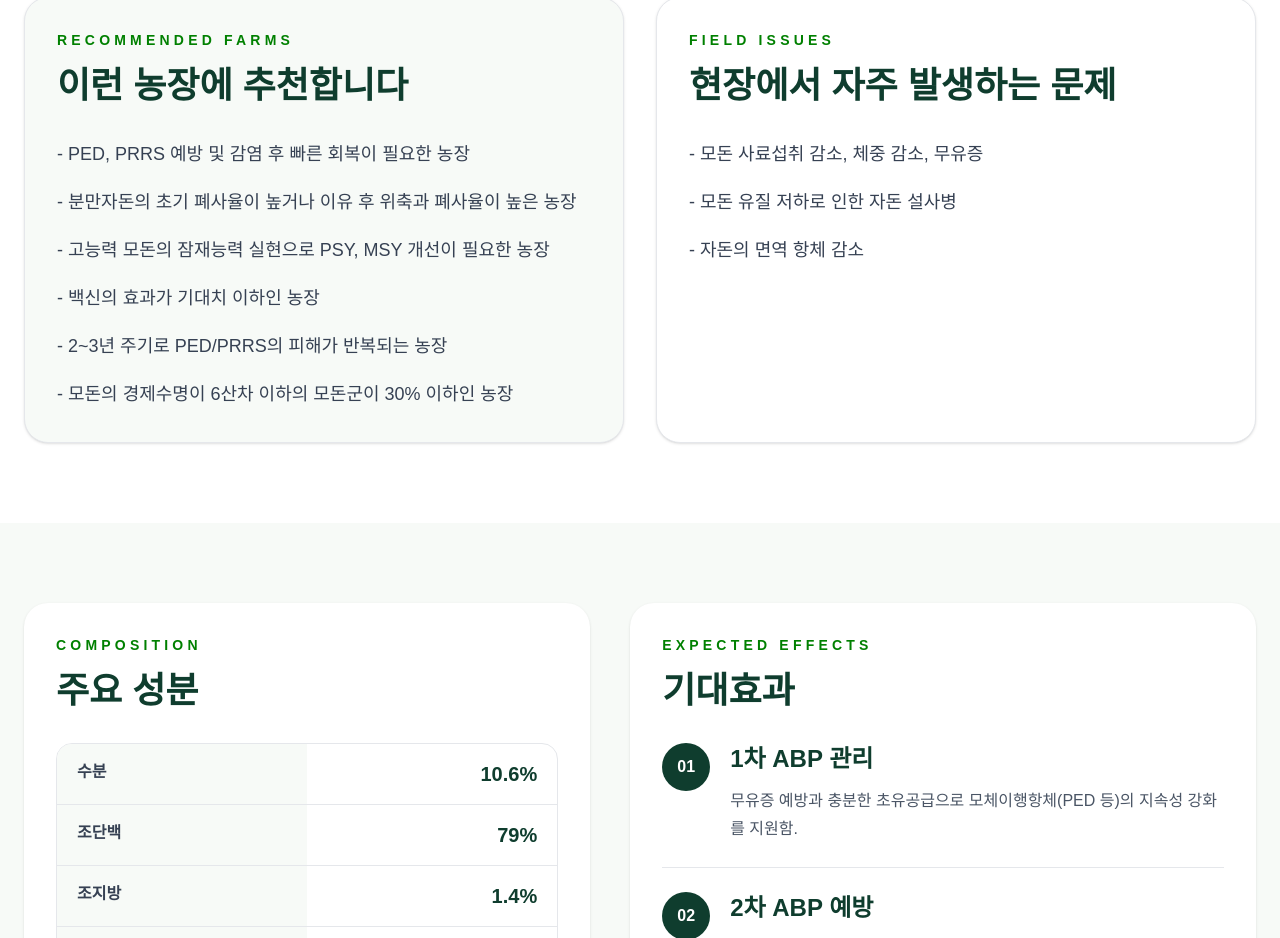
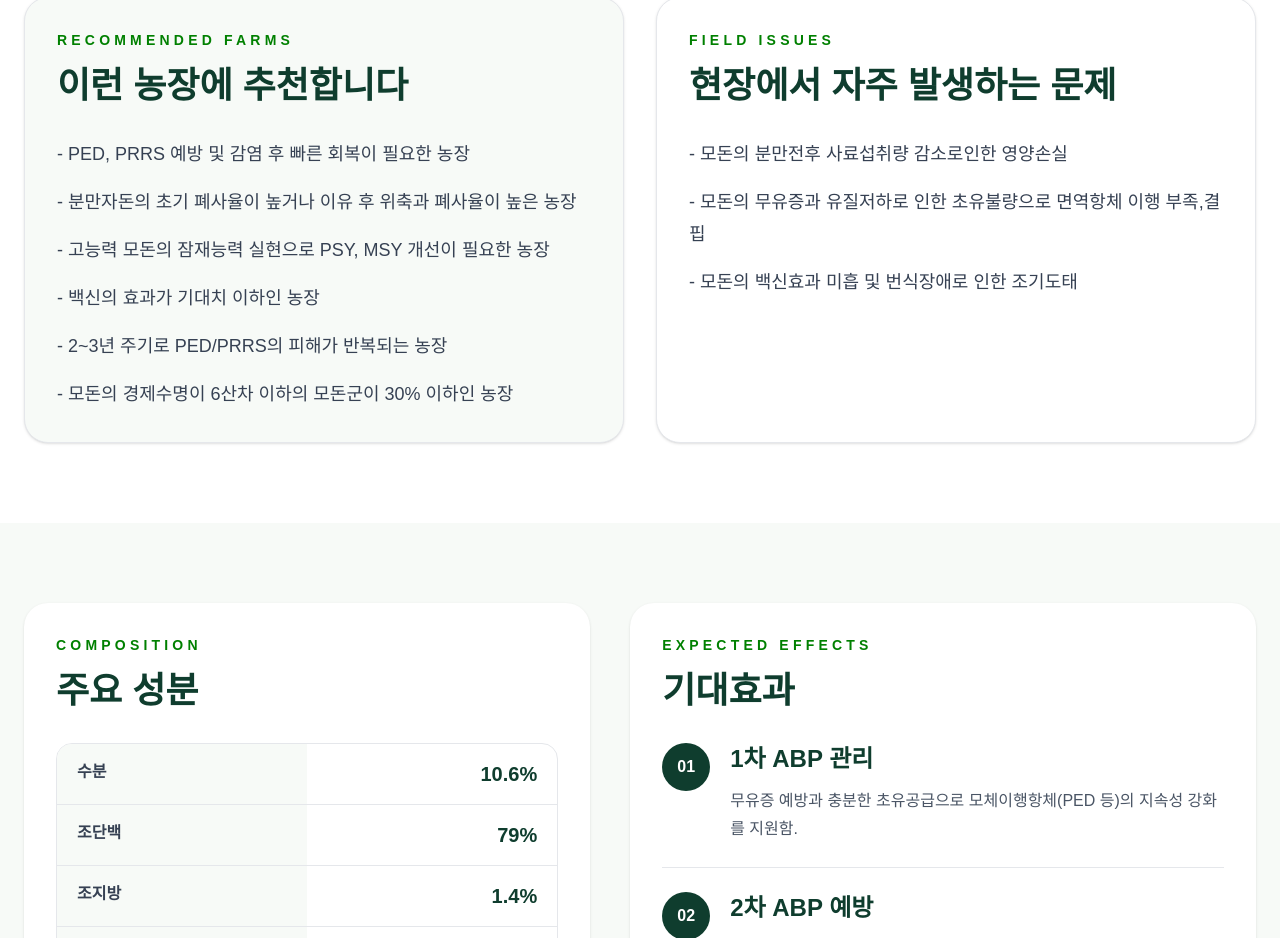
Before and after one commit to uncypdf/enfarm-site, a Next.js app: page /products/amino-f in a window 1280 px wide. Shown: the part 2753-3691 px from the top of the page. Built offline with nearby package versions, Linux system fonts and the light colour scheme.

Commit message:
Replace Eggmeal process section with infographic

```diff
--- a/src/app/products/amino-f/page.tsx
+++ b/src/app/products/amino-f/page.tsx
@@ -246,9 +246,9 @@ export default function AminoFPage() {
             </h2>
 
             <ul className="mt-8 space-y-4 text-lg leading-8 text-gray-700">
-              <li>- 모돈 사료섭취 감소, 체중 감소, 무유증</li>
-              <li>- 모돈 유질 저하로 인한 자돈 설사병</li>
-              <li>- 자돈의 면역 항체 감소</li>
+              <li>- 모돈의 분만전후 사료섭취량 감소로인한 영양손실</li>
+              <li>- 모돈의 무유증과 유질저하로 인한 초유불량으로 면역항체 이행 부족,결핍</li>
+              <li>- 모돈의 백신효과 미흡 및 번식장애로 인한 조기도태</li>
             </ul>
           </div>
         </div>
```
